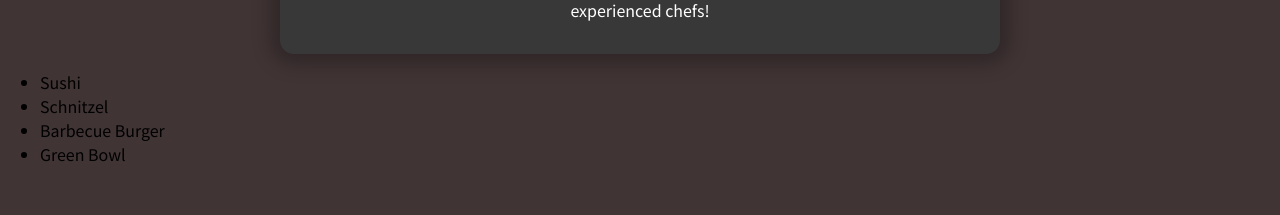
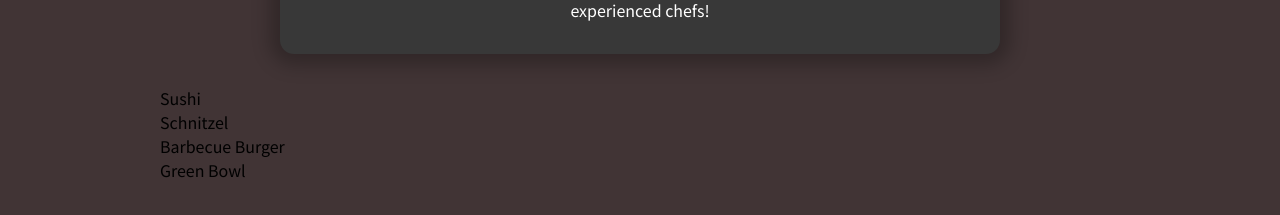
Before and after one commit to FabianWeidner/food-order, a React (Create React App) app: page / in a window 1280 px wide. Shown: the part 415-630 px from the top of the page. Built offline with nearby package versions, Linux system fonts and the light colour scheme.

Commit message:
add styling for DUMMY_DATA

```diff
--- a/src/components/Meals/AvailableMeals.module.css
+++ b/src/components/Meals/AvailableMeals.module.css
@@ -0,0 +1,25 @@
+.meals {
+  max-width: 60rem;
+  width: 90%;
+  margin: 2em auto;
+  animation: meals-appear 1s ease-out forwards;
+}
+
+.meals ul {
+  list-style: none;
+  margin: 0;
+  padding: 0;
+
+}
+
+@keyframes meals-appear {
+  from {
+    opacity: 0;
+    transform: translate(3rem);
+  }
+
+  to {
+    opacity: 1;
+    transform: translate(0);
+  }
+}
```
